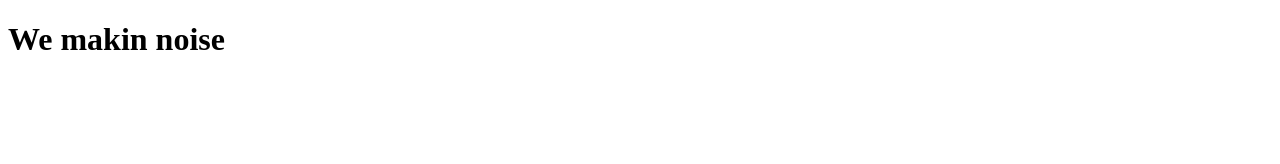
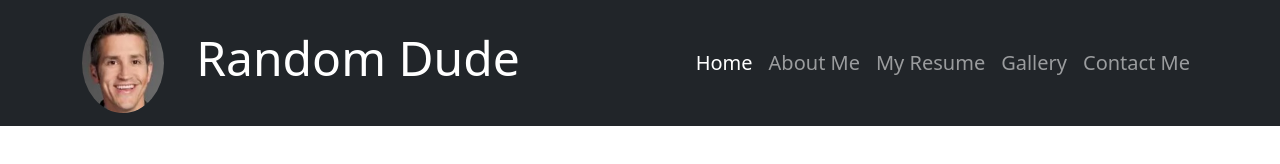
Before and after one commit to J-Russ17/we-dem-boys, a plain HTML site: page index.html in a window 1280 px wide. Drawn offline with nearby package versions, Linux system fonts and the light colour scheme.

Commit message:
navbarCommit

```diff
--- a/index.html
+++ b/index.html
@@ -1,12 +1,64 @@
 <!DOCTYPE html>
 <html lang="en">
-<head>
-    <meta charset="UTF-8">
-    <meta name="viewport" content="width=device-width, initial-scale=1.0">
-    <title>We Dem Boys</title>
-</head>
-<body>
-    <h1>We makin noise</h1>
-
-</body>
+  <head>
+    <meta charset="utf-8" />
+    <meta name="viewport" content="width=device-width, initial-scale=1" />
+    <title>Portfolio</title>
+    <link
+      href="https://cdn.jsdelivr.net/npm/bootstrap@5.3.1/dist/css/bootstrap.min.css"
+      rel="stylesheet"
+      integrity="sha384-4bw+/aepP/YC94hEpVNVgiZdgIC5+VKNBQNGCHeKRQN+PtmoHDEXuppvnDJzQIu9"
+      crossorigin="anonymous"
+    />
+    <link rel="stylesheet" href="style.css" />
+  </head>
+  <body>
+    <nav class="navbar navbar-expand-lg navbar-dark bg-dark">
+      <div class="container">
+        <a class="navbar-brand" href="#">
+          <img class="logo" src="headshot_2.jpg" />
+          Random Dude
+        </a>
+        <button
+          class="navbar-toggler"
+          type="button"
+          data-bs-toggle="collapse"
+          data-bs-target="#navbarNav"
+          aria-controls="navbarNav"
+          aria-expanded="false"
+          aria-label="Toggle navigation"
+        >
+          <span class="navbar-toggler-icon"></span>
+        </button>
+        <div class="collapse navbar-collapse" id="navbarNav">
+          <ul class="navbar-nav ms-auto">
+            <li class="nav-item">
+              <a class="nav-link active" aria-current="page" href="#">Home</a>
+            </li>
+            <li class="nav-item">
+              <a class="nav-link" href="https://google.com">About Me</a>
+            </li>
+            <li class="nav-item">
+              <a class="nav-link" href="https://google.com">My Resume</a>
+            </li>
+            <li class="nav-item">
+              <a class="nav-link" href="https://google.com" aria-disabled="true"
+                >Gallery</a
+              >
+            </li>
+            <li class="nav-item">
+              <a class="nav-link" href="https://google.com" aria-disabled="true"
+                >Contact Me</a
+              >
+            </li>
+          </ul>
+        </div>
+      </div>
+    </nav>
+    <script
+      src="https://cdn.jsdelivr.net/npm/bootstrap@5.3.1/dist/js/bootstrap.bundle.min.js"
+      integrity="sha384-HwwvtgBNo3bZJJLYd8oVXjrBZt8cqVSpeBNS5n7C8IVInixGAoxmnlMuBnhbgrkm"
+      crossorigin="anonymous"
+    ></script>
+  </body>
 </html>
--- a/style.css
+++ b/style.css
@@ -1,3 +1,17 @@
 body {
-    background-color: blueviolet;
+  background-color: white;
 }
+
+.navbar-brand {
+  font-size: 3rem;
+}
+
+.logo {
+  margin-right: 20px;
+  border-radius: 50%;
+  max-height: 100px;
+}
+
+.nav-link {
+  font-size: 1.25rem;
+}
```
Also changed, not shown: headshot.jpg (added), headshot_2.jpg (added).
